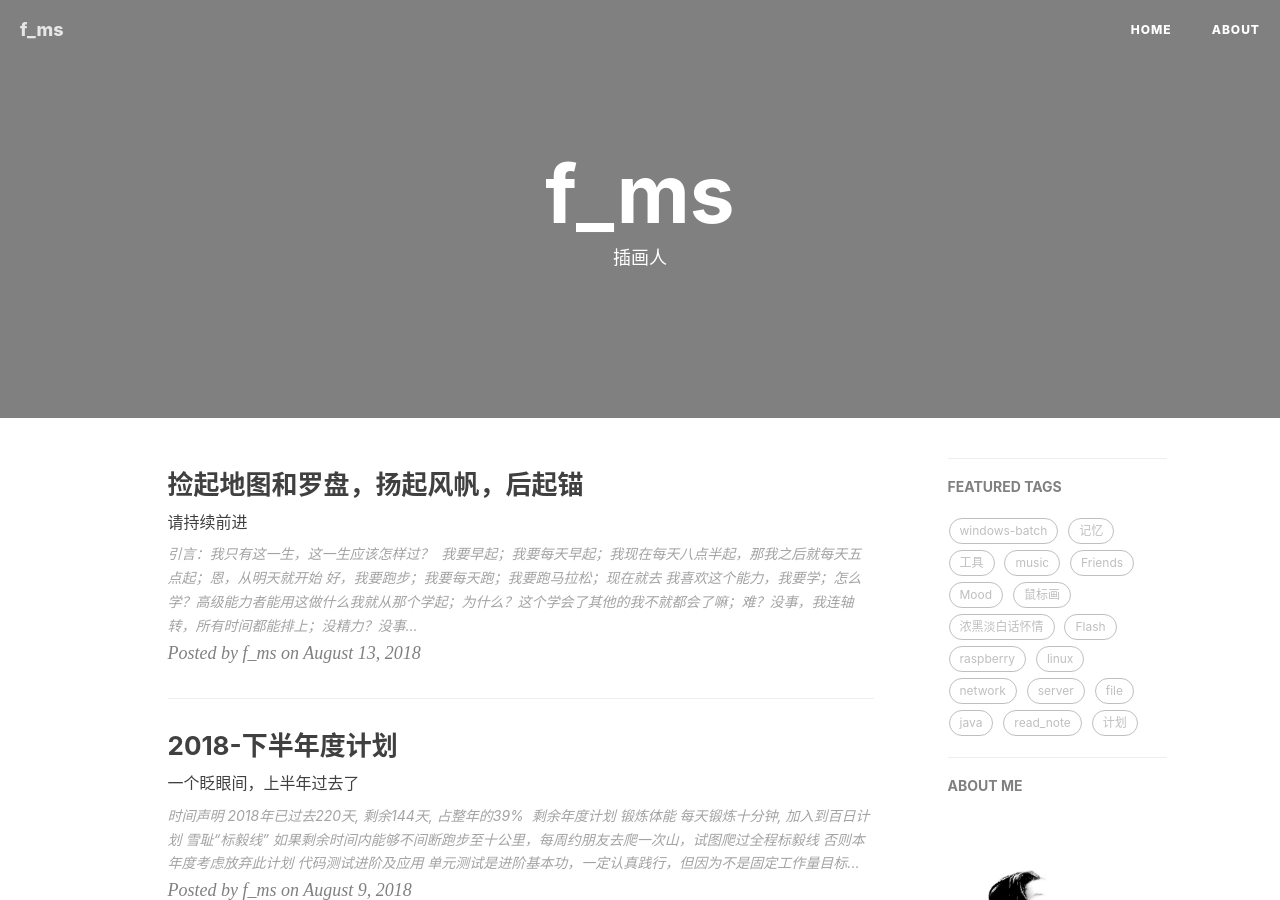
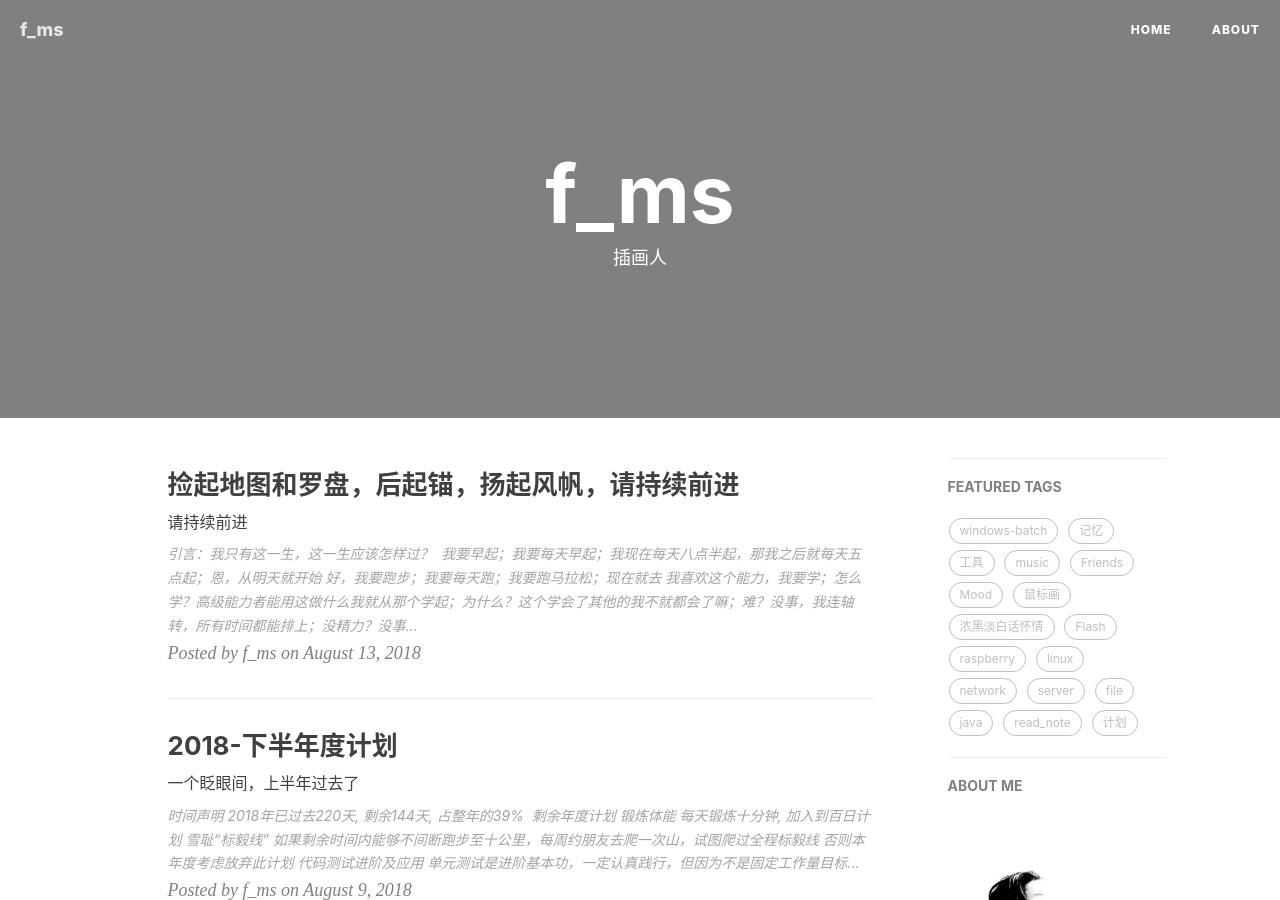
Before and after one commit to imfms/imfms.github.io, a Jekyll site: the page built from index.html, in a window 1280 px wide and 900 px high. Built offline with Jekyll 4.4.1, drawn with Linux system fonts in a browser that asks for light colours; nearby versions of some CDN libraries; the list of posts is cut into pages by our own code; comment, search, counter and statistics services are not loaded.

Commit message:
Update 2018-08-13-plan-first-and-action-later.md

```diff
--- a/_posts/2018-08-13-plan-first-and-action-later.md
+++ b/_posts/2018-08-13-plan-first-and-action-later.md
@@ -1,6 +1,6 @@
 ---
 layout: post
-title:  "捡起地图和罗盘，扬起风帆，后起锚"
+title:  "捡起地图和罗盘，后起锚，扬起风帆，请持续前进"
 subtitle: "请持续前进"
 date:   2018-08-13 16:24:30 +0800
 categories: share
```
